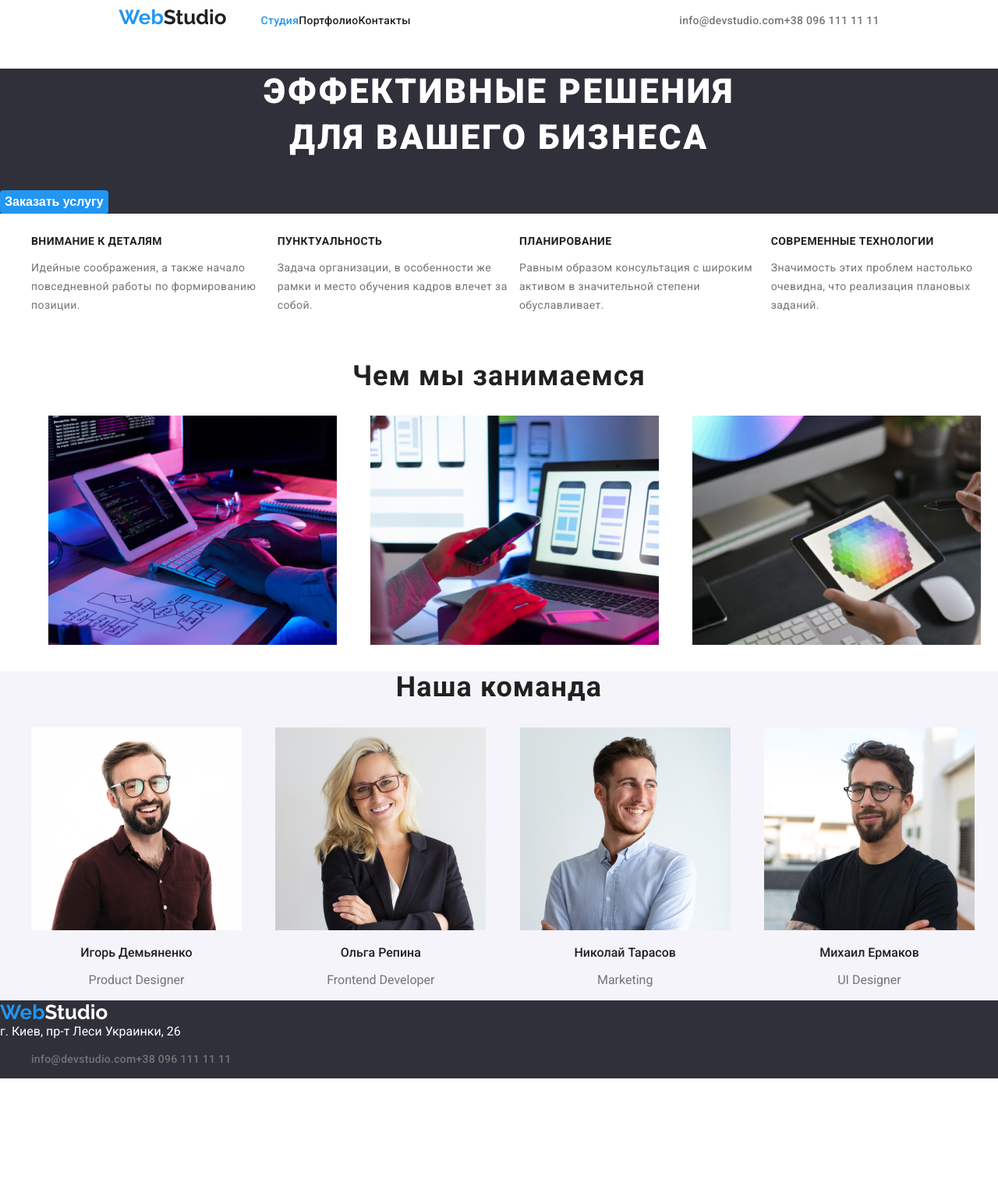
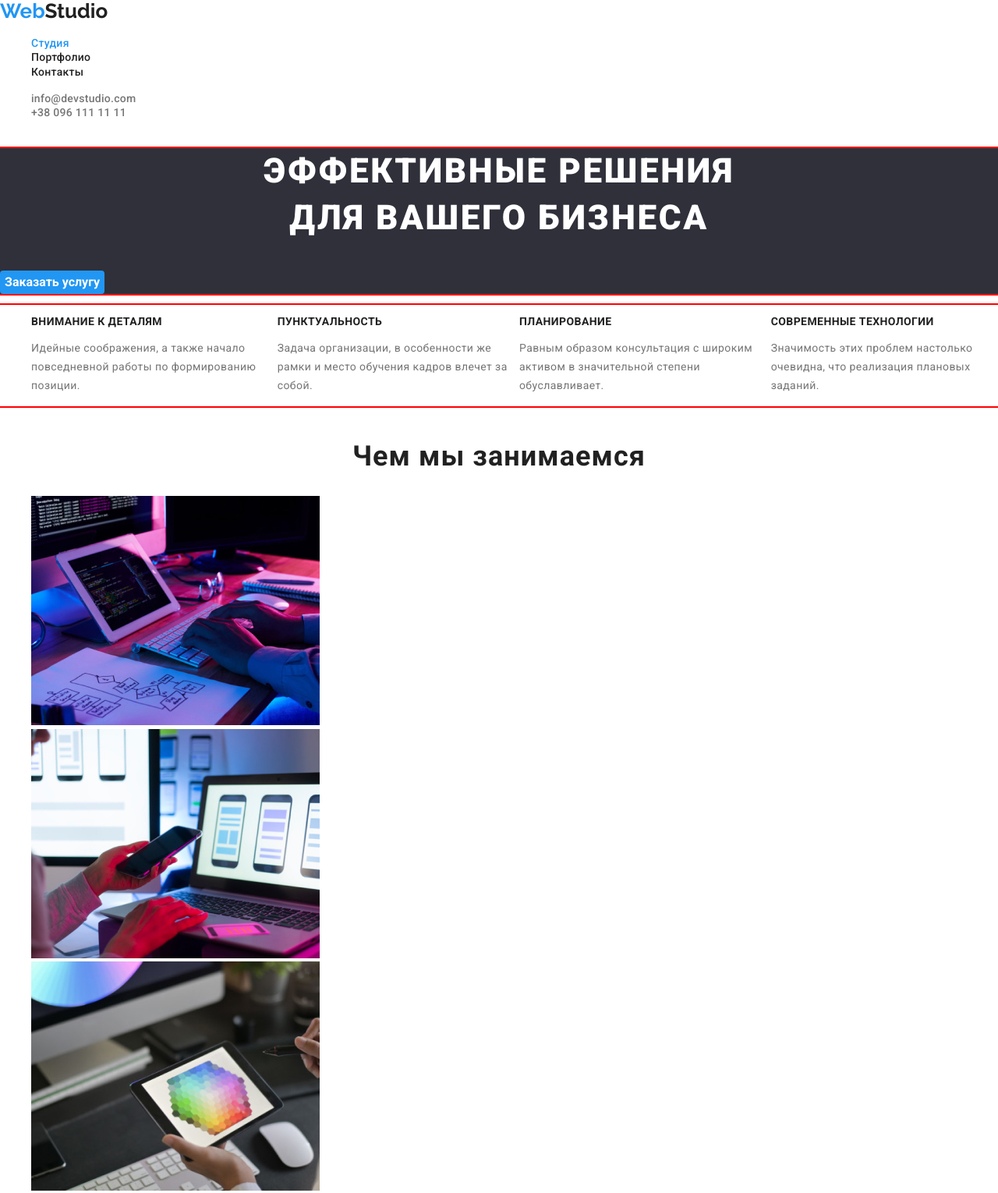
Before and after one commit to Maxoverking/goit-markup-hw-02., a plain HTML site: page index.html in a window 1280 px wide. Shown: the top 1530 px of the page at 78% size. Before the commit the page ends 1383 px from the top, so only its background shows below. Drawn offline with nearby package versions, Linux system fonts and the light colour scheme.

Commit message:
обнулил все позиции

```diff
--- a/css/styles.css
+++ b/css/styles.css
@@ -10,13 +10,18 @@
     --section-order-service:#2F303A;
 }
 /* Боди CSS */
+.container-page{
+}
+
 body{
     background-color: var(--white-color);
     color: var(--basic-text-color);
     font-family: 'Roboto',sans-serif;
     font-style: normal;
     font-weight: 400;
-    margin: 0%;
+
+
+
 }
 a{
     text-decoration: none;
@@ -30,11 +35,6 @@ a{
 }
 .basic{
     background-color: var(--white-color);
-    padding: 0px;
-    display: flex;
-    justify-content: space-around;
-
-
 
 }
 .logo{
@@ -58,9 +58,6 @@ ul{
 }
 .basic-linc,
 .basic-linck{
-    display: inline-flex;
-
-
 
 }
 
@@ -102,6 +99,7 @@ ul{
 /* Cекции h1 h2 */
 .section-color-black{
     background: var(--section-order-service);
+    outline: 2px solid red;
 
 
 
@@ -115,8 +113,9 @@ ul{
     letter-spacing: 0.06em;
     text-transform: uppercase;
 
-
-
+}
+.section-color-black{
+outline: 2px solid red;
 
 }
 .section-title-h2{
@@ -137,6 +136,7 @@ ul{
     border-radius: 4px;
 
 
+
 }
 .button:hover,
 .button:focus{
@@ -148,8 +148,7 @@ ul{
 /* Кнопки портфолио */
 }
 .button-grey{
-    font-family: 'Roboto';
-    font-style: normal;
+    font-family: inherit;
     background-color: #F5F4FA;
     color: var(--black-color);
     font-weight: 500;
@@ -160,7 +159,7 @@ ul{
     border-radius: 4px;
 }
 .button-grey-block{
-    display: inline-flex;
+
 }
 
 .button-grey:hover,
@@ -172,9 +171,6 @@ ul{
 }
 /* Картинки */
 .section-picture{
-    display: flex;
-    justify-content: space-around;
-
 
 }
 
@@ -189,6 +185,7 @@ ul{
     text-transform: uppercase;
     color: var(--black-color);
 
+
 }
 .information{
     font-size: 14px;
@@ -198,32 +195,30 @@ ul{
     letter-spacing: 0.03em;
     display: inline-flex;
     text-align: start;
+    outline: 2px solid red;
 }
 /* Команда */
 .section-team{
     background: #F5F4FA;
+    outline: 2px solid red;
 
 }
 .section-people{
-    display: flex;
-    justify-content: space-between;
-    padding-right: 30px;
-    border-bottom: 0;
-    margin-bottom: 0;
+
 }
 .section-team-h3{
     font-weight: 500;
     font-size: 16px;
     line-height: 1.18;
     color: var(--black-color);
-    text-align: center;
+
 
 }
 .section-team-p{
     font-size: 16px;
     line-height: 1.18;
     color: var(--basic-text-color);
-    text-align: center;
+
 }
 /* Проект */
 .project-title{
--- a/index.html
+++ b/index.html
@@ -5,6 +5,7 @@
     <meta http-equiv="X-UA-Compatible" content="IE=edge">
     <meta name="viewport" content="width=device-width, initial-scale=1.0">
     <title>goit-markup-hw-01-Max</title>
+    <link rel="stylesheet" href="https://cdnjs.cloudflare.com/ajax/libs/modern-normalize/1.1.0/modern-normalize.min.css">
     <link rel="stylesheet" href="./css/styles.css">
     <link rel="preconnect" href="https://fonts.googleapis.com">
     <link rel="preconnect" href="https://fonts.gstatic.com" crossorigin>
@@ -14,6 +15,7 @@
 
 <body>
         <!--Шапка сайта-->
+    <div class="container-page">
         <header class="basic">
             <nav>
                 <a  href="/" class="logo">Web<span class="black">Studio</span></a>
@@ -28,6 +30,7 @@
                     <li><a class="linck" href="tel:+380961111111">+38 096 111 11 11</a></li>
                 </ul>
         </header>
+    </div>
     <!--Основа сайта-->
     <main>
         <!---Первая секция-->
@@ -106,7 +109,7 @@
             <li><a class="linck" href="mailto:info@devstudio.com">info@devstudio.com</a></li>
             <li><a class="linck" href="tel:+380961111111">+38 096 111 11 11</a></li>
         </ul>
+    </footer>
 
-    </footer>
 </body>
 </html>
```
Lines whose indentation alone changed are shown as unchanged.
